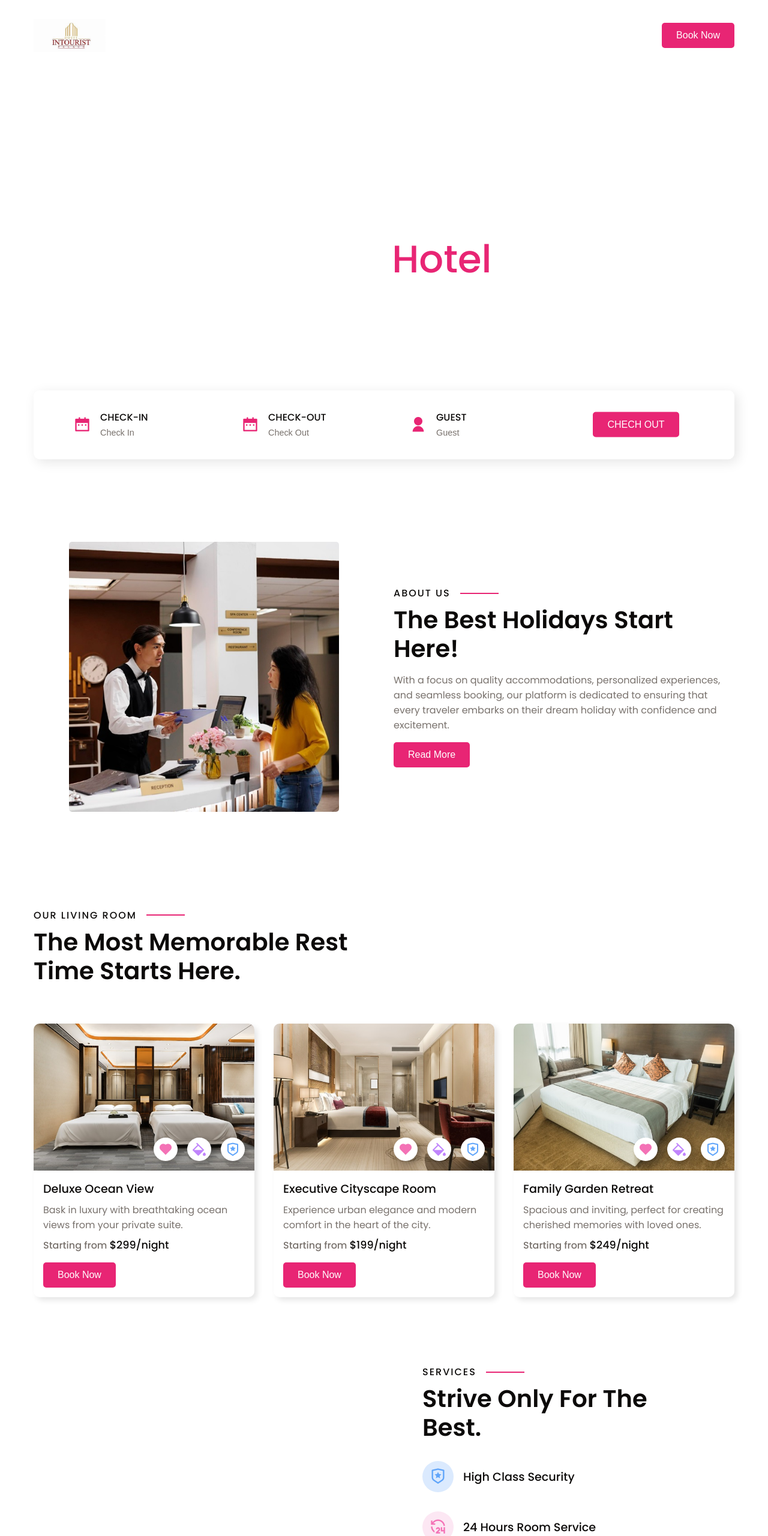
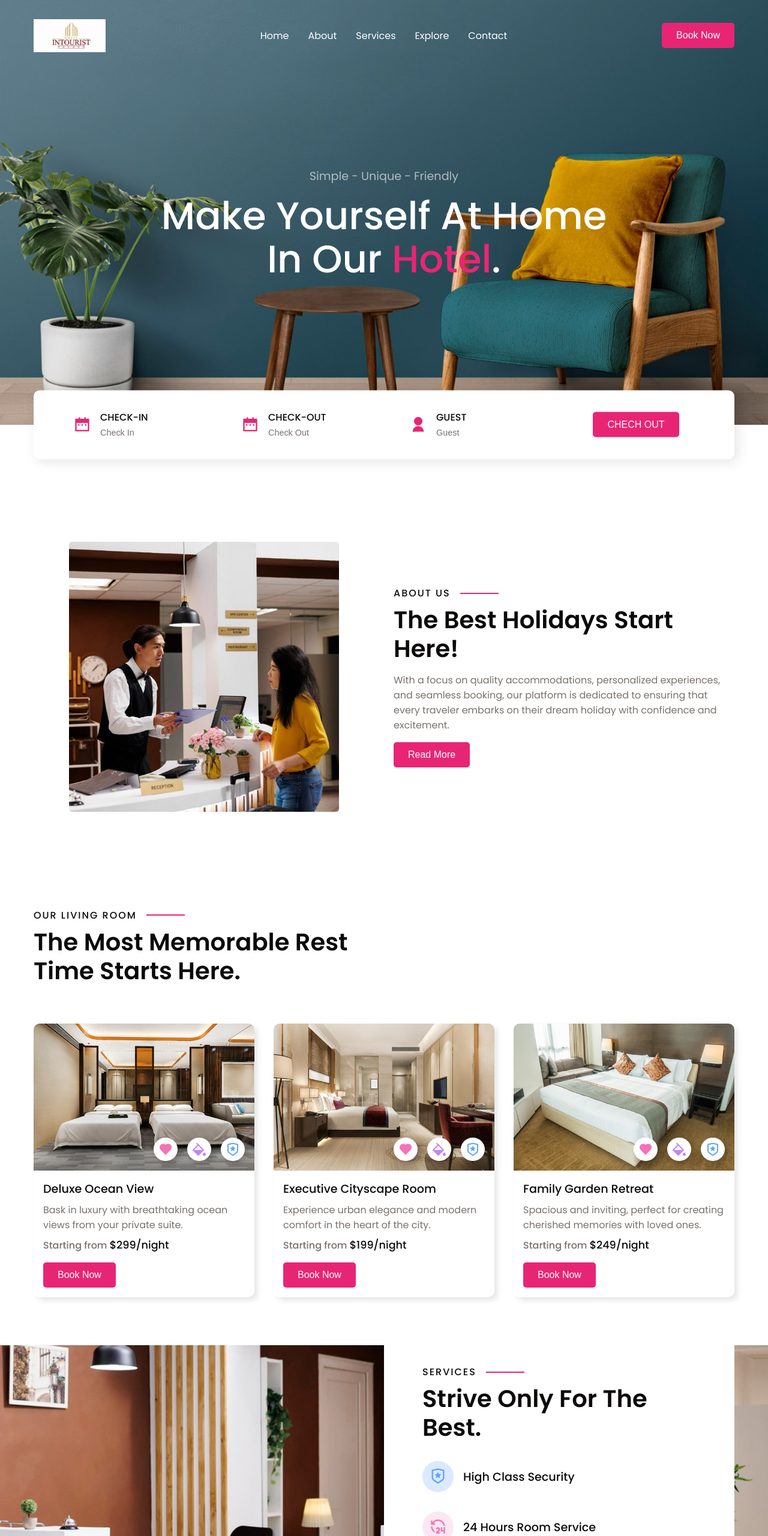
Before and after one commit to Smitpaghdal/website-2.0, a plain HTML site: page index.html in a window 1280 px wide. Shown: the top 2560 px of the page at 60% size. Drawn offline with nearby package versions, Linux system fonts and the light colour scheme.

Commit message:
Add files via upload

```diff
--- a/styles.css
+++ b/styles.css
@@ -94,7 +94,7 @@ body {
 }
 
 .header {
-  background-image: url("assets/header.jpg");
+  background-image: url("header.jpg");
   background-position: center center;
   background-size: cover;
   background-repeat: no-repeat;
@@ -323,7 +323,7 @@ nav {
 }
 
 .service {
-  background-image: url("assets/service.jpg");
+  background-image: url("service.jpg");
   background-position: center center;
   background-size: cover;
   background-repeat: no-repeat;
@@ -425,7 +425,7 @@ nav {
     minmax(1rem, 1fr)
     minmax(0, var(--max-width))
     minmax(1rem, 1fr);
-  background-image: url("assets/explore.jpg");
+  background-image: url("explore.jpg");
   background-position: center center;
   background-size: cover;
   background-repeat: no-repeat;
```
